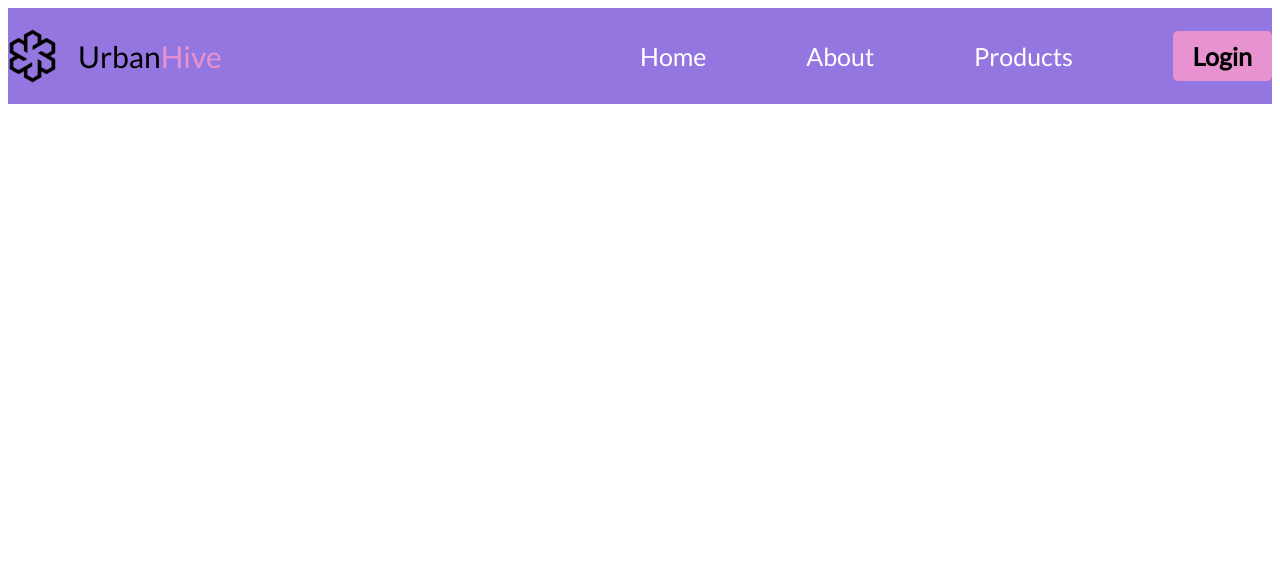
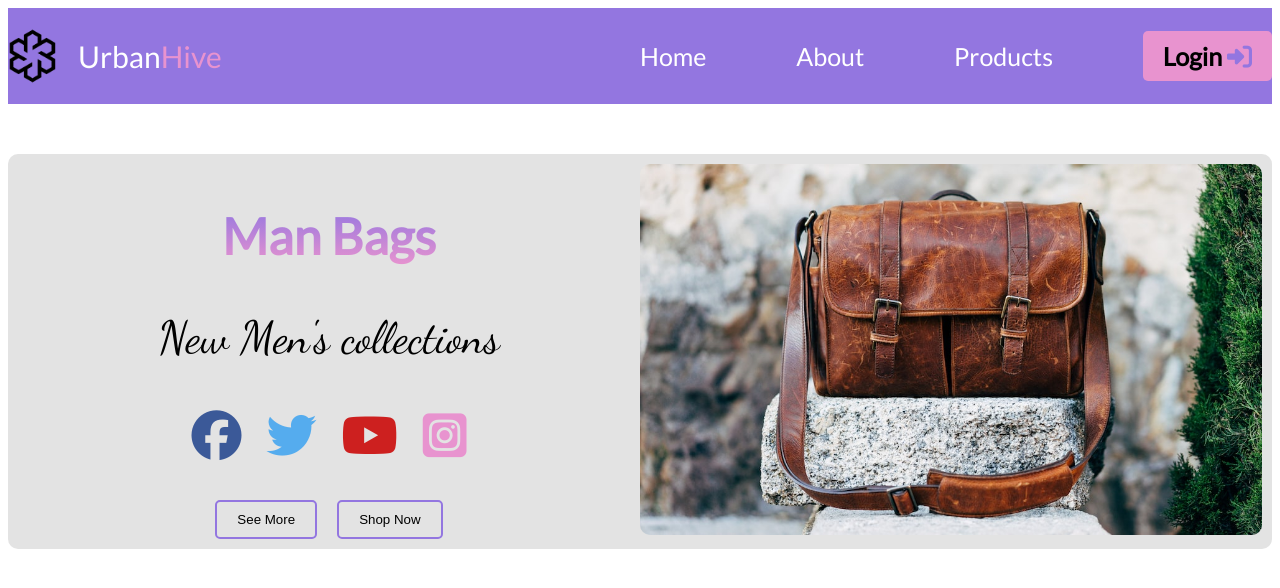
Before and after one commit to webgurusam/urban-hive-project, a plain HTML site: page index.html in a window 1280 px wide. Drawn offline with Linux system fonts and the light colour scheme.

Commit message:
finish banner section with styles

```diff
--- a/css/style.css
+++ b/css/style.css
@@ -1,10 +1,24 @@
-@import url('https://fonts.googleapis.com/css2?family=Lato&display=swap');
+/* lato fonts from google fonts */
+@import url('https://fonts.googleapis.com/css2?family=Dancing+Script&family=Lato&display=swap');
+
+/* common styles here  */
 *{
     box-sizing: border-box;
 }
 body{
     font-family: 'Lato', sans-serif;
 }
+img{
+    width: 100%;
+}
+.primary-btn{
+    border: 2px solid #9376e0;
+    background-color: transparent;
+    padding: 10px 20px;
+    border-radius: 5px;
+}
+
+/* nav section styles starts here  */
 nav{
     background-color: #9376e0;
 }
@@ -22,6 +36,7 @@ nav{
 .logo-container p{
     font-size: 30px;
     margin-left: 20px;
+    color: #ffffff;
 }
 .hive{
     color: #e893cf;
@@ -51,3 +66,65 @@ nav{
 a.login-btn{
     color: black;
 }
+.login-btn i{
+    color: #9376e0;
+}
+
+/* nav section styles ends here  */
+
+.banner-container{
+    margin: 50px auto;
+    max-width: 1400px;
+    min-height: 50px;
+    display: flex;
+    padding: 10px;
+    background-color: #ddddddd2;
+    border-radius: 10px;
+}
+.banner-text{
+    width: 50%;
+    text-align: center;
+}
+.banner-text h1{
+    background-image: linear-gradient(to top, #e893cf, #9376e0);
+    color: transparent;
+    -webkit-background-clip: text;
+    font-size: 50px;
+}
+.banner-text p{
+    font-size: 45px;
+    font-family: 'Dancing Script', cursive;
+}
+.social-icons{
+    margin-bottom: 40px;
+    display: flex;
+    justify-content: center;
+    gap: 25px;
+}
+.fa-brands{
+    font-size: 50px;
+}
+.fa-facebook{
+    color: #3b5998;
+}
+.fa-twitter{
+    color: #55acee;
+}
+.fa-youtube{
+    color: #cd201f;
+}
+.fa-square-instagram{
+    color: #e893cf;
+}
+.links{
+    display: flex;
+    justify-content: center;
+    gap: 20px;
+}
+.banner-img{
+    width: 50%;
+    border-radius: 30px;
+}
+.banner-img img{
+    border-radius: 10px;
+}
--- a/index.html
+++ b/index.html
@@ -4,6 +4,8 @@
     <meta charset="UTF-8">
     <meta name="viewport" content="width=device-width, initial-scale=1.0">
     <title>UrbanHive</title>
+    <!-- fontawesome stylesheet  -->
+    <script src="https://kit.fontawesome.com/267a9ecc1d.js" crossorigin="anonymous"></script>
     <!-- main stylesheet -->
     <link rel="stylesheet" href="css/style.css">
     <!-- responsive stylesheet  -->
@@ -21,11 +23,32 @@
                     <a href="">Home</a>
                     <a href="">About</a>
                     <a href="">Products</a>
-                    <a href="" class="login-btn">Login</a>
+                    <a href="" class="login-btn">Login <i class="fa-solid fa-right-to-bracket"></i></a>
                 </div>
             </div>
         </nav>
     <!-- navbar section ends here -->
 
+    <!-- simple banner section starts here -->
+        <section class="banner-container">
+            <div class="banner-text">
+                <h1>Man Bags</h1>
+                <p>New Men's collections</p>
+                <div class="social-icons">
+                    <span><i class="fa-brands fa-facebook"></i></span>
+                    <span><i class="fa-brands fa-twitter"></i></span>
+                    <span><i class="fa-brands fa-youtube"></i></span>
+                    <span><i class="fa-brands fa-square-instagram"></i></span>
+                </div>
+                <div class="links">
+                    <button class="primary-btn">See More</button>
+                    <button class="primary-btn">Shop Now</button>
+                </div>
+            </div>
+            <div class="banner-img">
+                <img src="./resources/banner-image/bag-picture.jpg" alt="bag-picture">
+            </div>
+        </section>
+    <!-- simple banner section ends here -->
 </body>
 </html>
```
